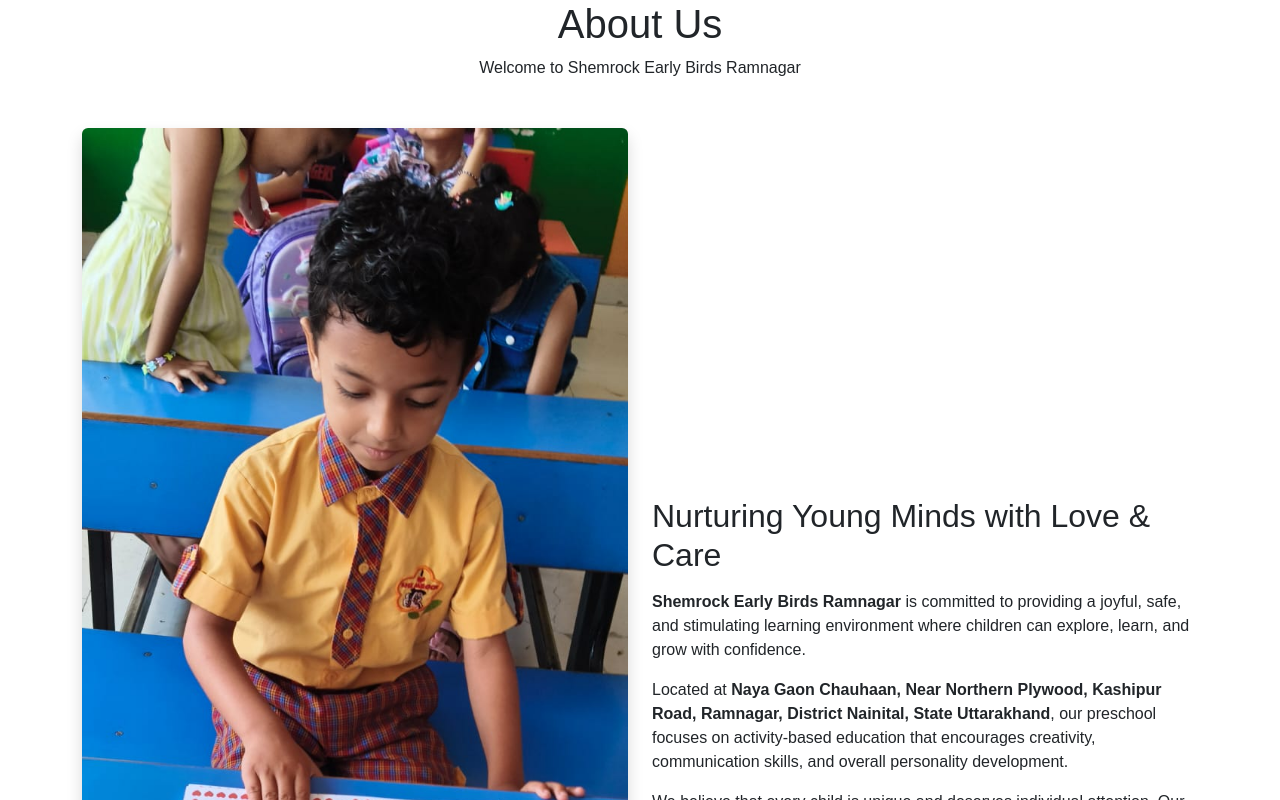
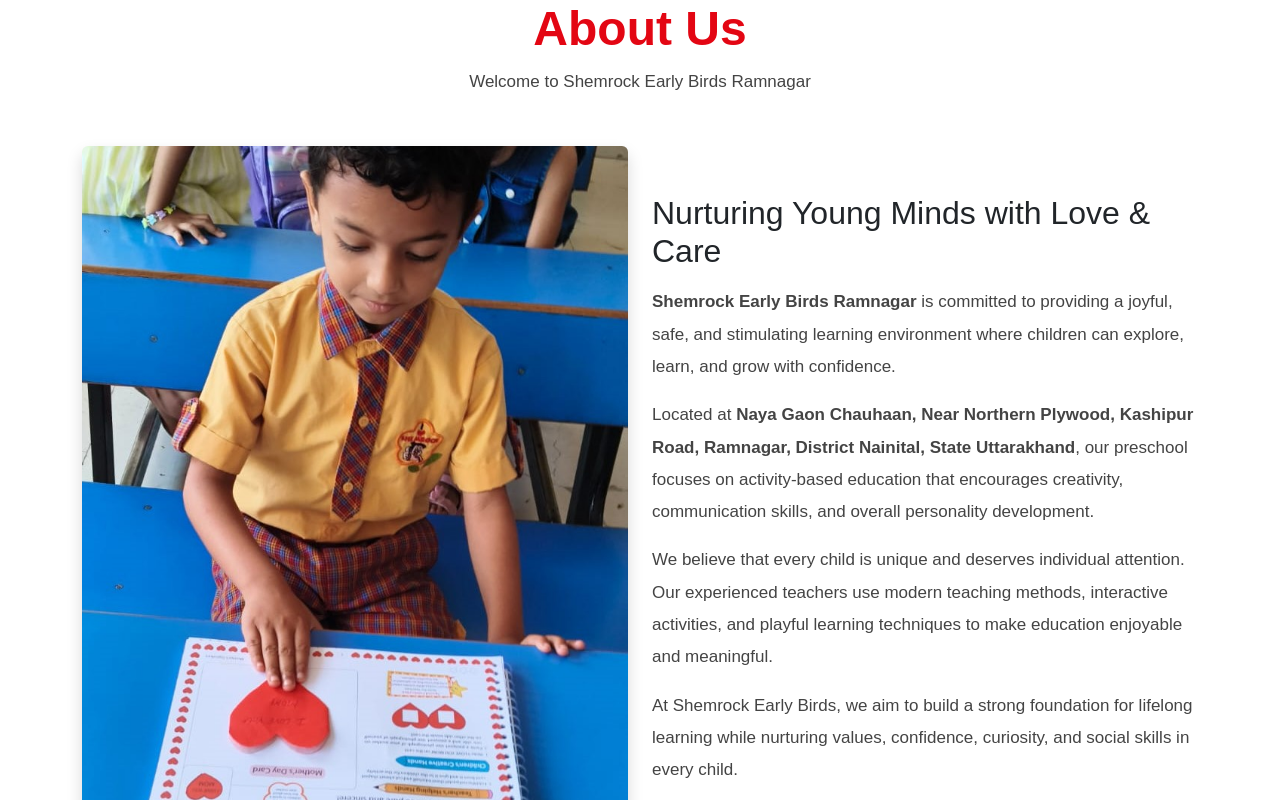
Before and after one commit to Tanay998/shemrock-early-birds, a React (Vite) app: page / in a window 1280 px wide. Shown: the part 840-1640 px from the top of the page. Built offline with nearby package versions, Linux system fonts and the light colour scheme.

Commit message:
add some new changes like in About.jsx css

```diff
--- a/src/components/About.jsx
+++ b/src/components/About.jsx
@@ -2,6 +2,7 @@
 
 import React from "react";
 import studentImg from "../assets/images/student.jpeg";
+import "../About.css";
 
 function About() {
   return (
@@ -25,7 +26,7 @@
           {/* IMAGE */}
           <div className="col-lg-6 mb-4">
             <img
-              src={studentImg}
+              src={studentImg} style={{height: "680px", width: "100%", objectFit: "cover"}}
               alt="Shemrock Early Birds Ramnagar"
               className="img-fluid rounded shadow"
             />
```
Also changed, not shown: src/assets/images/student.jpeg.
